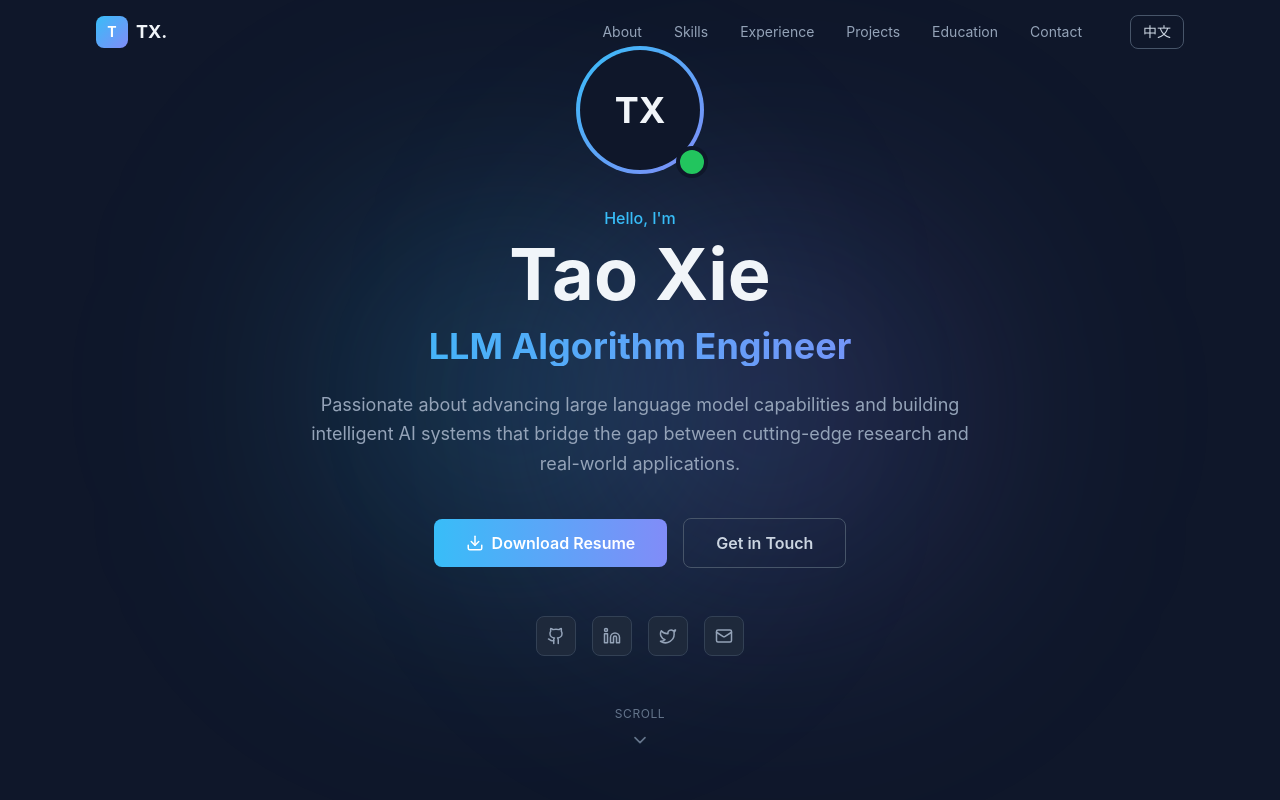
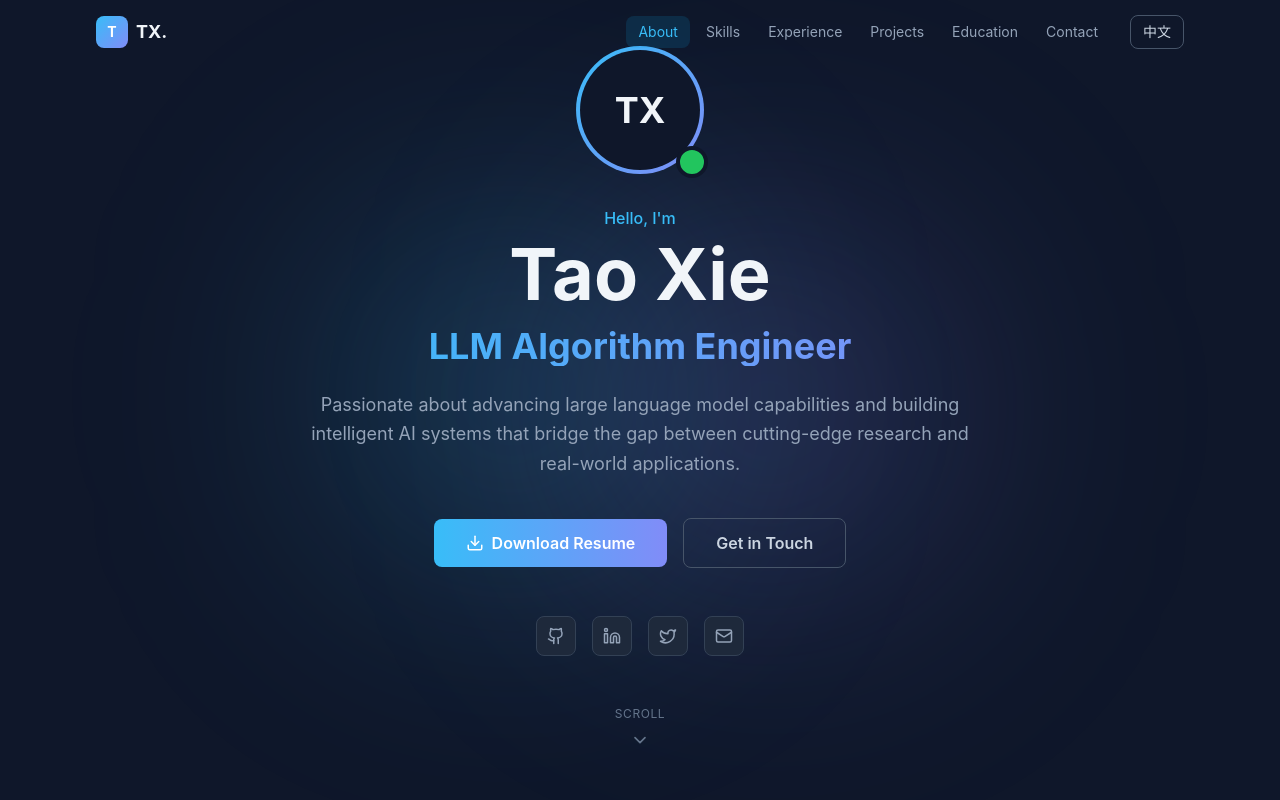
Before and after one commit to cyberspace-cs/personal-portfolio, a React app: page / in a window 1280 px wide. Shown: the top 800 px of the page. Built offline with nearby package versions, Linux system fonts and the light colour scheme; the HTML template or start-up script is replaced by a standard one.

Commit message:
添加导航激活高亮效果

```diff
--- a/src/components/Navbar.tsx
+++ b/src/components/Navbar.tsx
@@ -6,6 +6,7 @@ import { personalInfo } from '../data/portfolio';
 export default function Navbar() {
   const [isScrolled, setIsScrolled] = useState(false);
   const [isMobileMenuOpen, setIsMobileMenuOpen] = useState(false);
+  const [activeSection, setActiveSection] = useState('about');
   const { language, toggleLanguage, t } = useLanguage();
 
   useEffect(() => {
@@ -31,6 +32,28 @@ export default function Navbar() {
     { href: '#contact', label: t.navContact },
   ];
 
+  useEffect(() => {
+    const sections = navLinks.map((link) => link.href.substring(1));
+
+    const observer = new IntersectionObserver(
+      (entries) => {
+        entries.forEach((entry) => {
+          if (entry.isIntersecting) {
+            setActiveSection(entry.target.id);
+          }
+        });
+      },
+      { rootMargin: '-40% 0px -55% 0px', threshold: 0 }
+    );
+
+    sections.forEach((id) => {
+      const element = document.getElementById(id);
+      if (element) observer.observe(element);
+    });
+
+    return () => observer.disconnect();
+  }, []);
+
   return (
     <nav
       className={`fixed top-0 left-0 right-0 z-50 transition-all duration-300 ${
@@ -50,16 +73,23 @@ export default function Navbar() {
           </a>
 
           {/* Desktop Navigation */}
-          <div className="hidden md:flex items-center gap-8">
-            {navLinks.map((link) => (
+          <div className="hidden md:flex items-center gap-1">
+            {navLinks.map((link) => {
+              const isActive = activeSection === link.href.substring(1);
+              return (
                 <a
                   key={link.href}
                   href={link.href}
-                className="text-sm text-slate-400 hover:text-sky-400 transition-colors duration-200"
+                  className={`px-3 py-1.5 rounded-lg text-sm transition-all duration-200 ${
+                    isActive
+                      ? 'bg-sky-500/15 text-sky-400'
+                      : 'text-slate-400 hover:text-sky-400 hover:bg-slate-800/50'
+                  }`}
                 >
                   {link.label}
                 </a>
-            ))}
+              );
+            })}
 
             {/* Language Toggle */}
             <button
@@ -97,16 +127,23 @@ export default function Navbar() {
       >
         <div className="bg-slate-900/95 backdrop-blur-lg border-t border-slate-800 px-4 py-4">
           <div className="flex flex-col gap-4">
-            {navLinks.map((link) => (
+            {navLinks.map((link) => {
+              const isActive = activeSection === link.href.substring(1);
+              return (
                 <a
                   key={link.href}
                   href={link.href}
-                className="text-slate-400 hover:text-sky-400 transition-colors py-2"
+                  className={`px-3 py-2 rounded-lg transition-colors ${
+                    isActive
+                      ? 'bg-sky-500/15 text-sky-400'
+                      : 'text-slate-400 hover:text-sky-400'
+                  }`}
                   onClick={() => setIsMobileMenuOpen(false)}
                 >
                   {link.label}
                 </a>
-            ))}
+              );
+            })}
           </div>
         </div>
       </div>
```
Lines whose indentation alone changed are shown as unchanged.
